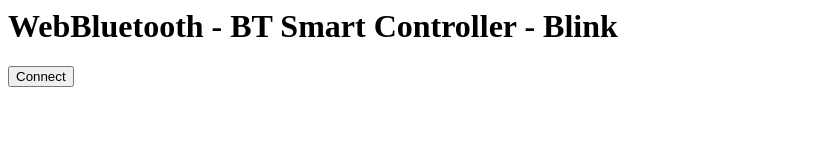
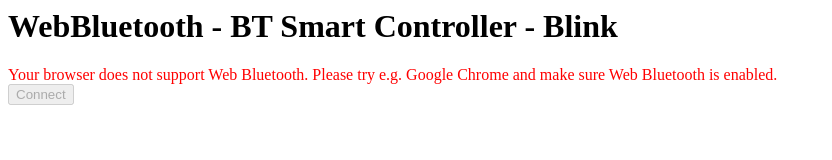
Before and after one commit to harbaum/WebBTSmart, a plain HTML site: page blink.html in a window 1280 px wide. Shown: the whole page, without its empty margins (0-832 px from the left). Drawn offline with Linux system fonts and the light colour scheme.

Commit message:
Capabilities warning

```diff
--- a/blink.html
+++ b/blink.html
@@ -5,28 +5,48 @@
   <body>
     <h1>WebBluetooth - BT Smart Controller - Blink</h1>
 
-    <button onclick="onButtonClick()">Connect</button>
+    <p>
+      <div id="message"></div>
+      <button disabled="true" id="btn" onclick="onClick()">Connect</button>
+    </p>
 
     <script>
       function timerCallback(ch, state) {
+        message(state?"orange":"blue");
         ch.writeValue(new Uint8Array([state]));
         setTimeout(timerCallback.bind(this, ch, !state), 500);
       }
 
-      function onButtonClick() {
+      function message(m) {
+        msg = document.getElementById("message");
+        msg.innerHTML = m;
+      }
+
+      if(navigator.bluetooth === undefined)
+        message("<font color=\"red\">Your browser does not support Web Bluetooth. Please try e.g. Google Chrome and make sure Web Bluetooth is enabled.</font>");
+      else {
+        message("Web Bluetooth available. Please click 'Connect' ...");
+        document.getElementById("btn").disabled = false;
+      }
+
+      function onClick() {
         navigator.bluetooth.requestDevice({
           filters: [{ name: 'BT Smart Controller' }],
           optionalServices: ['8ae87702-ad7d-11e6-80f5-76304dec7eb7']
         }).then(device => {
+          message("Device found. Connecting ...");
           return device.gatt.connect();
         }).then(server => {
+          message("Connected. Searching for primary service ...");
           return server.getPrimaryService('8ae87702-ad7d-11e6-80f5-76304dec7eb7');
         }).then(service => {
+          message("Primary service found. Requesting characteristic ...");
           return service.getCharacteristic('8ae87e32-ad7d-11e6-80f5-76304dec7eb7');
         }).then(characteristic => {
+          message("Characteristic found. Blink ...");
           setTimeout(timerCallback.bind(this, characteristic, 0), 500);
         }).catch(error => {
-          alert(error);
+          message("Error: " + error);
         });
       }
     </script>
```
Also changed, not shown: index.html (+17 -1 lines).
